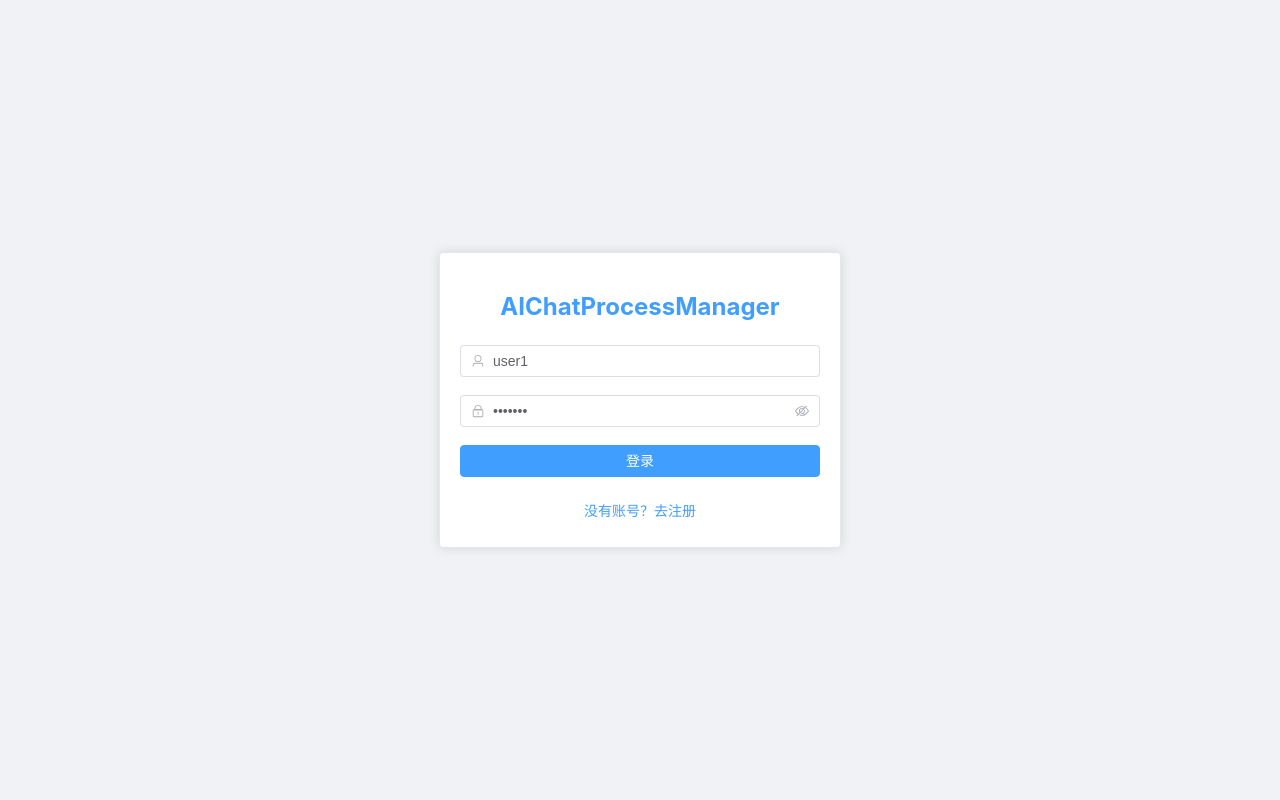
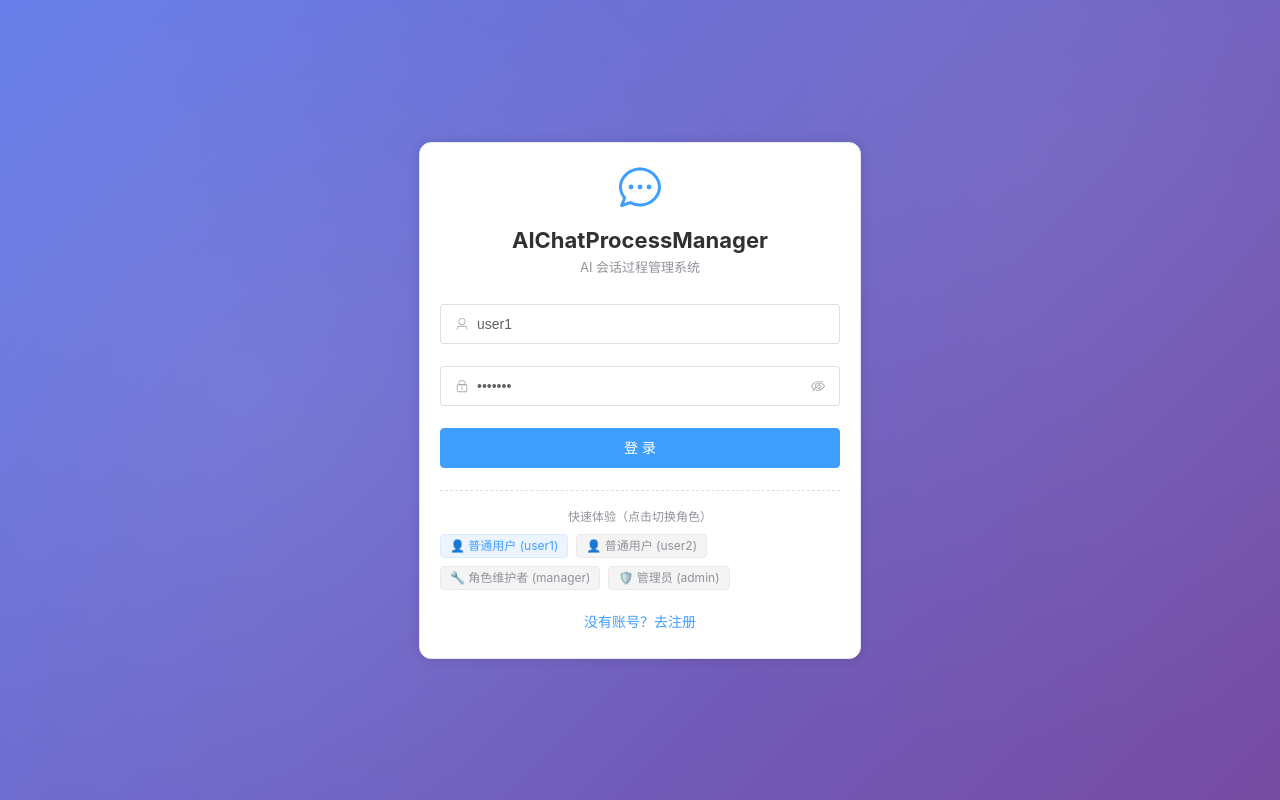
Before and after one commit to YouKnowWh/AIChatProcessManager, a Vue app in the folder frontend/: page /login in a window 1280 px wide. Built offline with nearby package versions, Linux system fonts and the light colour scheme.

Commit message:
Enhance login/register pages with quick-switch test accounts, polish layouts with icons and collapse sidebar

```diff
--- a/frontend/src/views/LoginView.vue
+++ b/frontend/src/views/LoginView.vue
@@ -1,18 +1,38 @@
 <template>
   <div class="login-page">
-    <el-card class="login-card">
-      <h2 class="login-title">AIChatProcessManager</h2>
-      <el-form :model="form" :rules="rules" ref="formRef" label-width="0">
+    <div class="login-bg"></div>
+    <el-card class="login-card" shadow="always">
+      <div class="login-header">
+        <el-icon :size="48" color="#409eff"><ChatDotRound /></el-icon>
+        <h2>AIChatProcessManager</h2>
+        <p class="subtitle">AI 会话过程管理系统</p>
+      </div>
+      <el-form :model="form" :rules="rules" ref="formRef" label-width="0" size="large">
         <el-form-item prop="username">
-          <el-input v-model="form.username" placeholder="用户名" prefix-icon="User" />
+          <el-input v-model="form.username" placeholder="用户名" :prefix-icon="User" />
         </el-form-item>
         <el-form-item prop="password">
-          <el-input v-model="form.password" type="password" placeholder="密码" prefix-icon="Lock" show-password @keyup.enter="handleLogin" />
+          <el-input v-model="form.password" type="password" placeholder="密码" :prefix-icon="Lock" show-password @keyup.enter="handleLogin" />
         </el-form-item>
         <el-form-item>
-          <el-button type="primary" :loading="loading" style="width: 100%" @click="handleLogin">登录</el-button>
+          <el-button type="primary" :loading="loading" style="width: 100%" @click="handleLogin">
+            {{ loading ? '登录中...' : '登 录' }}
+          </el-button>
         </el-form-item>
       </el-form>
+
+      <div class="quick-login">
+        <p class="quick-title">快速体验（点击切换角色）</p>
+        <el-space wrap>
+          <el-tag v-for="acc in testAccounts" :key="acc.role"
+            :type="form.username === acc.username ? 'primary' : 'info'"
+            class="quick-tag"
+            @click="switchAccount(acc)">
+            {{ acc.label }}
+          </el-tag>
+        </el-space>
+      </div>
+
       <div class="login-footer">
         <el-button text type="primary" @click="$router.push('/register')">没有账号？去注册</el-button>
       </div>
@@ -21,18 +41,32 @@
 </template>
 
 <script setup lang="ts">
-import { reactive, ref } from 'vue'
+import { reactive, ref, shallowRef } from 'vue'
 import { useAuthStore } from '@/stores/auth'
 import type { FormInstance, FormRules } from 'element-plus'
+import { User, Lock, ChatDotRound } from '@element-plus/icons-vue'
 
 const auth = useAuthStore()
 const formRef = ref<FormInstance>()
 const loading = ref(false)
 
 const form = reactive({ username: 'user1', password: 'user123' })
+
+const testAccounts = [
+  { label: '👤 普通用户 (user1)', username: 'user1', password: 'user123', role: 'user' },
+  { label: '👤 普通用户 (user2)', username: 'user2', password: 'user456', role: 'user' },
+  { label: '🔧 角色维护者 (manager)', username: 'manager', password: 'manager123', role: 'manager' },
+  { label: '🛡️ 管理员 (admin)', username: 'admin', password: 'admin123', role: 'admin' },
+]
+
 const rules: FormRules = {
   username: [{ required: true, message: '请输入用户名', trigger: 'blur' }],
   password: [{ required: true, message: '请输入密码', trigger: 'blur' }],
+}
+
+function switchAccount(acc: typeof testAccounts[0]) {
+  form.username = acc.username
+  form.password = acc.password
 }
 
 async function handleLogin() {
@@ -48,8 +82,28 @@ async function handleLogin() {
 </script>
 
 <style scoped>
-.login-page { display: flex; justify-content: center; align-items: center; height: 100vh; background: #f0f2f5; }
-.login-card { width: 400px; }
-.login-title { text-align: center; margin-bottom: 24px; color: #409eff; }
-.login-footer { text-align: center; }
+.login-page {
+  display: flex; justify-content: center; align-items: center;
+  height: 100vh;
+  background: linear-gradient(135deg, #667eea 0%, #764ba2 100%);
+  position: relative;
+  overflow: hidden;
+}
+.login-bg {
+  position: absolute; inset: 0;
+  background: radial-gradient(circle at 20% 50%, rgba(255,255,255,.08) 0%, transparent 50%),
+              radial-gradient(circle at 80% 20%, rgba(255,255,255,.06) 0%, transparent 50%);
+}
+.login-card {
+  width: 440px; position: relative; z-index: 1;
+  border-radius: 12px;
+}
+.login-header { text-align: center; margin-bottom: 28px; }
+.login-header h2 { margin: 12px 0 4px; color: #303133; font-size: 22px; }
+.login-header .subtitle { margin: 0; color: #909399; font-size: 13px; }
+.quick-login { margin: 16px 0; padding-top: 16px; border-top: 1px dashed #dcdfe6; }
+.quick-title { margin: 0 0 10px; font-size: 12px; color: #909399; text-align: center; }
+.quick-tag { cursor: pointer; }
+.quick-tag:hover { opacity: .8; }
+.login-footer { text-align: center; margin-top: 8px; }
 </style>
--- a/frontend/src/views/RegisterView.vue
+++ b/frontend/src/views/RegisterView.vue
@@ -1,22 +1,31 @@
 <template>
   <div class="register-page">
-    <el-card class="register-card">
-      <h2 class="register-title">注册账号</h2>
-      <el-form :model="form" :rules="rules" ref="formRef" label-width="0">
+    <div class="register-bg"></div>
+    <el-card class="register-card" shadow="always">
+      <div class="register-header">
+        <el-icon :size="40" color="#409eff"><UserFilled /></el-icon>
+        <h2>注册账号</h2>
+      </div>
+      <el-form :model="form" :rules="rules" ref="formRef" label-width="0" size="large">
         <el-form-item prop="username">
-          <el-input v-model="form.username" placeholder="用户名" />
+          <el-input v-model="form.username" placeholder="用户名（3-50 字符）" :prefix-icon="User" />
         </el-form-item>
         <el-form-item prop="email">
-          <el-input v-model="form.email" placeholder="邮箱" />
+          <el-input v-model="form.email" placeholder="邮箱地址" :prefix-icon="Message" />
         </el-form-item>
         <el-form-item prop="password">
-          <el-input v-model="form.password" type="password" placeholder="密码" show-password />
+          <el-input v-model="form.password" type="password" placeholder="密码（至少 6 位）" :prefix-icon="Lock" show-password />
+        </el-form-item>
+        <el-form-item prop="confirmPassword">
+          <el-input v-model="form.confirmPassword" type="password" placeholder="确认密码" :prefix-icon="Lock" show-password />
         </el-form-item>
         <el-form-item prop="nickname">
-          <el-input v-model="form.nickname" placeholder="昵称（选填）" />
+          <el-input v-model="form.nickname" placeholder="昵称（选填）" :prefix-icon="Edit" />
         </el-form-item>
         <el-form-item>
-          <el-button type="primary" :loading="loading" style="width: 100%" @click="handleRegister">注册</el-button>
+          <el-button type="primary" :loading="loading" style="width: 100%" @click="handleRegister">
+            {{ loading ? '注册中...' : '注 册' }}
+          </el-button>
         </el-form-item>
       </el-form>
       <div class="register-footer">
@@ -30,16 +39,42 @@
 import { reactive, ref } from 'vue'
 import { useAuthStore } from '@/stores/auth'
 import type { FormInstance, FormRules } from 'element-plus'
+import { User, Lock, Message, Edit, UserFilled } from '@element-plus/icons-vue'
 
 const auth = useAuthStore()
 const formRef = ref<FormInstance>()
 const loading = ref(false)
 
-const form = reactive({ username: '', email: '', password: '', nickname: '' })
+const form = reactive({
+  username: '',
+  email: '',
+  password: '',
+  confirmPassword: '',
+  nickname: '',
+})
+
+const validateConfirm = (_rule: any, value: string, cb: any) => {
+  if (value !== form.password) cb(new Error('两次密码输入不一致'))
+  else cb()
+}
+
 const rules: FormRules = {
-  username: [{ required: true, message: '请输入用户名', trigger: 'blur' }, { min: 3, max: 50, message: '长度 3-50', trigger: 'blur' }],
-  email: [{ required: true, message: '请输入邮箱', trigger: 'blur' }, { type: 'email', message: '邮箱格式不正确', trigger: 'blur' }],
-  password: [{ required: true, message: '请输入密码', trigger: 'blur' }, { min: 6, message: '密码至少 6 位', trigger: 'blur' }],
+  username: [
+    { required: true, message: '请输入用户名', trigger: 'blur' },
+    { min: 3, max: 50, message: '长度 3-50 字符', trigger: 'blur' },
+  ],
+  email: [
+    { required: true, message: '请输入邮箱', trigger: 'blur' },
+    { type: 'email', message: '邮箱格式不正确', trigger: 'blur' },
+  ],
+  password: [
+    { required: true, message: '请输入密码', trigger: 'blur' },
+    { min: 6, message: '密码至少 6 位', trigger: 'blur' },
+  ],
+  confirmPassword: [
+    { required: true, message: '请确认密码', trigger: 'blur' },
+    { validator: validateConfirm, trigger: 'blur' },
+  ],
 }
 
 async function handleRegister() {
@@ -55,8 +90,18 @@ async function handleRegister() {
 </script>
 
 <style scoped>
-.register-page { display: flex; justify-content: center; align-items: center; height: 100vh; background: #f0f2f5; }
-.register-card { width: 420px; }
-.register-title { text-align: center; margin-bottom: 24px; color: #409eff; }
-.register-footer { text-align: center; }
+.register-page {
+  display: flex; justify-content: center; align-items: center;
+  height: 100vh;
+  background: linear-gradient(135deg, #43e97b 0%, #38f9d7 100%);
+  position: relative; overflow: hidden;
+}
+.register-bg {
+  position: absolute; inset: 0;
+  background: radial-gradient(circle at 80% 20%, rgba(255,255,255,.1) 0%, transparent 50%);
+}
+.register-card { width: 440px; position: relative; z-index: 1; border-radius: 12px; }
+.register-header { text-align: center; margin-bottom: 24px; }
+.register-header h2 { margin: 8px 0 0; color: #303133; }
+.register-footer { text-align: center; margin-top: 8px; }
 </style>
```
Also changed, not shown: frontend/src/layouts/AdminLayout.vue (+63 -13 lines), frontend/src/layouts/MainLayout.vue (+85 -13 lines).
